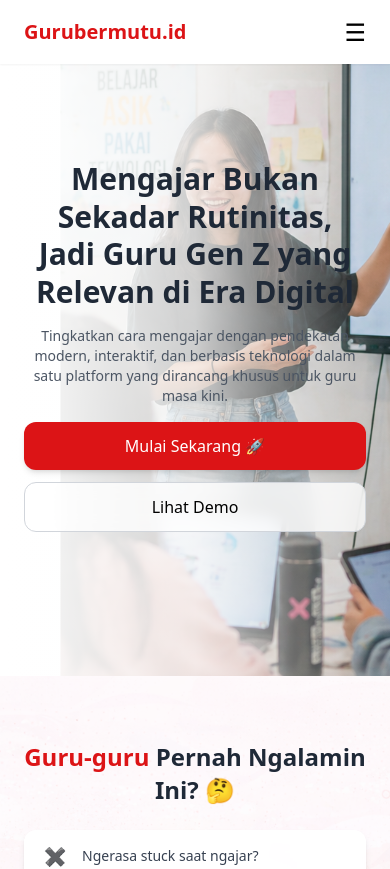
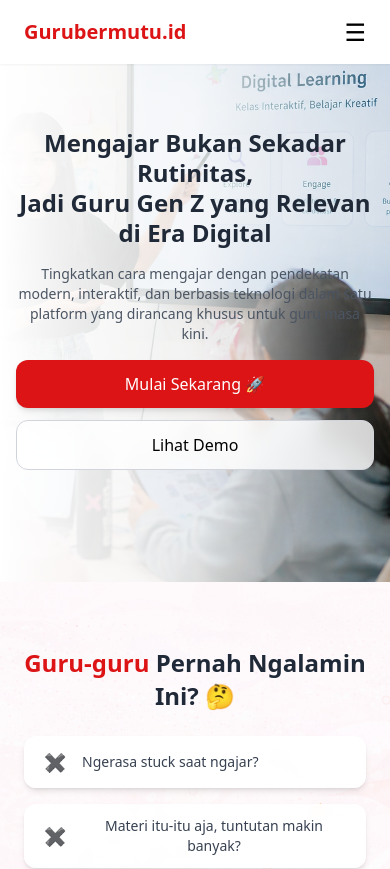
Before and after one commit to tiensfaziah/GURUBERMUTU, a React (Create React App) app: page / in a window 390 px wide. Shown: the top 869 px of the page. Built offline with nearby package versions, Linux system fonts and the light colour scheme.

Commit message:
revisi hero

```diff
--- a/src/components/Hero.jsx
+++ b/src/components/Hero.jsx
@@ -8,28 +8,28 @@ function Hero() {
   return (
     <section
       id="home"
-      className="relative scroll-mt-24 w-full pt-24 md:pt-28 pb-20 md:pb-32 overflow-hidden"
+      className="relative scroll-mt-24 w-full pt-20 md:pt-28 pb-16 md:pb-32 overflow-hidden"
     >
 
       {/* BACKGROUND IMAGE */}
-      <div className="absolute inset-0">
+      <div className="absolute inset-0 overflow-hidden">
         <img
-  src={heroImg}
-  alt="guru gen z mengajar digital"
-  className="w-full h-full object-cover scale-110 translate-x-20"
-/>
+          src={heroImg}
+          alt="guru gen z mengajar digital"
+          className="w-full h-full object-cover object-[75%_80%]"
+        />
       </div>
 
-      {/* GRADIENT FADE (BIAR TEKS KELIATAN) */}
+      {/* GRADIENT */}
       <div className="absolute inset-0 bg-gradient-to-r from-white via-white/80 to-transparent"></div>
 
       {/* CONTENT */}
-      <div className="relative max-w-7xl mx-auto px-6 md:px-16 py-16">
+      <div className="relative max-w-7xl mx-auto px-4 md:px-16 py-12 md:py-16">
 
         <ScrollAnimation>
           <div className="max-w-xl text-center md:text-left">
 
-            <h1 className="text-3xl md:text-5xl font-bold mb-4 md:mb-6 text-gray-800 leading-tight">
+            <h1 className="text-2xl md:text-5xl font-bold mb-4 md:mb-6 text-gray-800 leading-tight">
               Mengajar Bukan Sekadar Rutinitas,
               <br /> Jadi Guru Gen Z yang Relevan di Era Digital
             </h1>
@@ -44,12 +44,12 @@ function Hero() {
 
               <button
                 onClick={() => navigate("/login")}
-                className="bg-[#DC1416] text-white px-6 py-3 rounded-xl shadow-md hover:scale-105 transition"
+                className="bg-[#DC1416] text-white px-5 py-3 rounded-xl shadow-md hover:scale-105 transition"
               >
                 Mulai Sekarang 🚀
               </button>
 
-              <button className="border border-gray-300 bg-white/80 backdrop-blur px-6 py-3 rounded-xl hover:scale-105 transition">
+              <button className="border border-gray-300 bg-white/80 backdrop-blur px-5 py-3 rounded-xl hover:scale-105 transition">
                 Lihat Demo
               </button>
 
```
